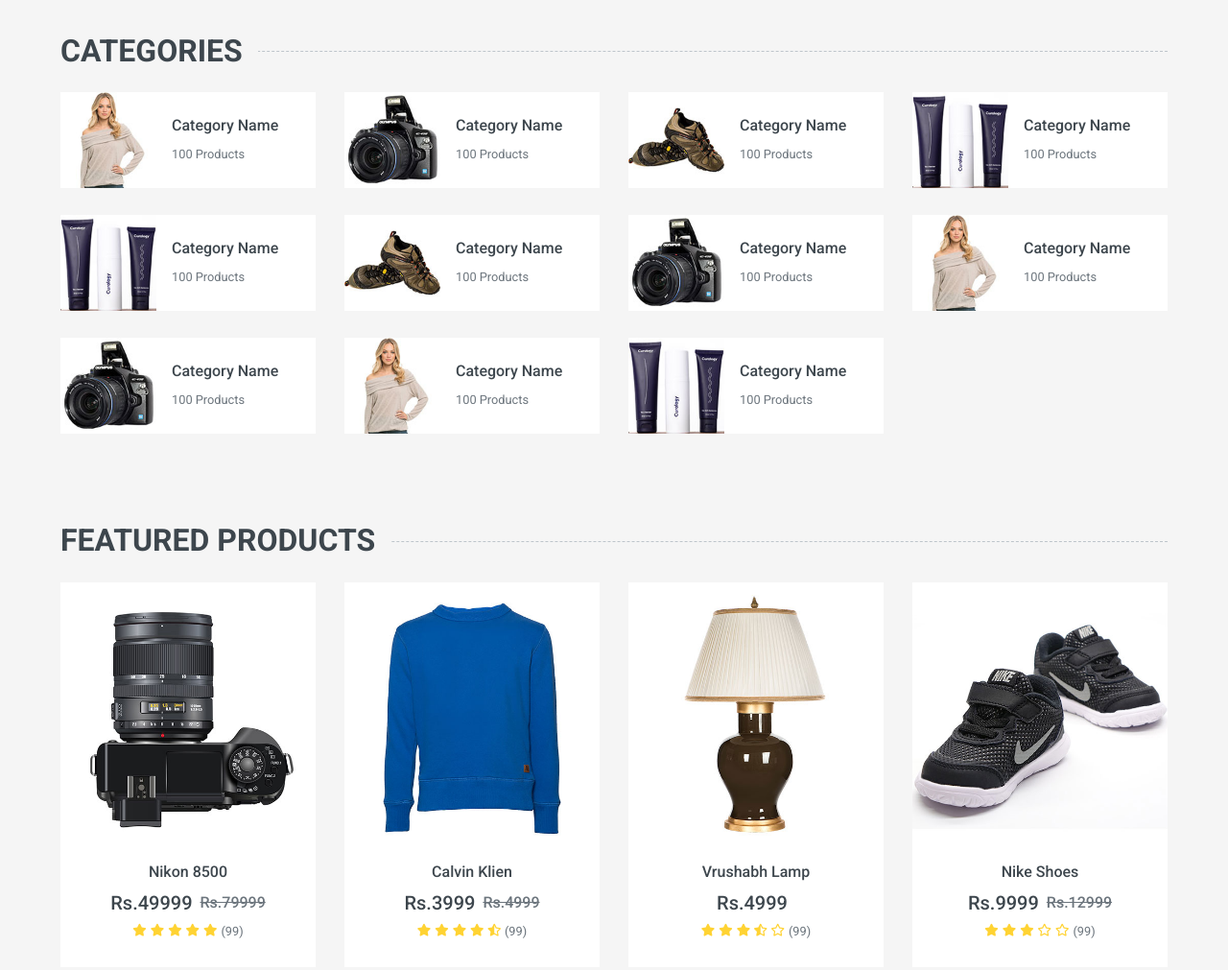
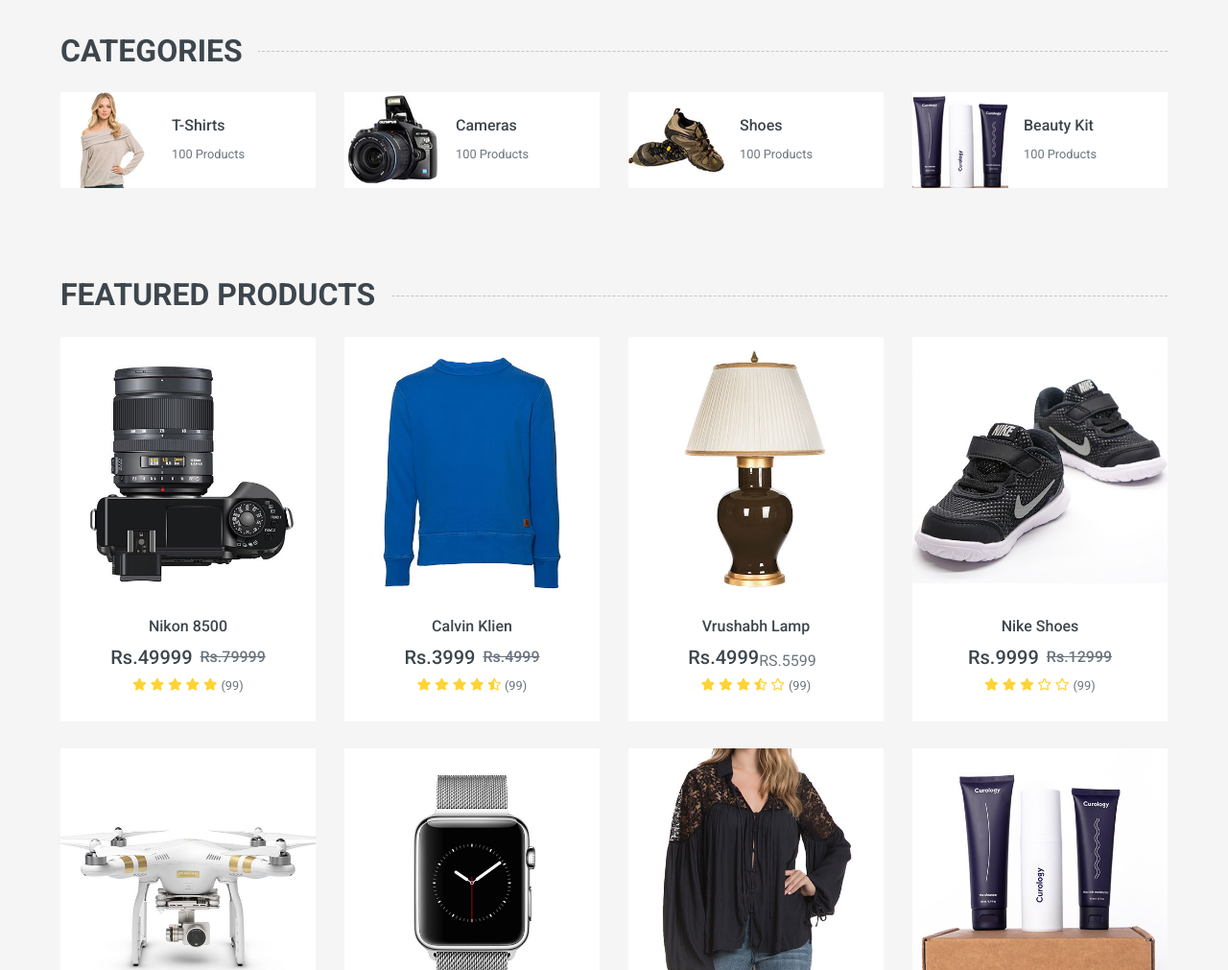
Before and after one commit to Dipsuthar07/fashion, a plain HTML site: page index.html in a window 1280 px wide. Shown: the part 920-1931 px from the top of the page at 96% size. Drawn offline with nearby package versions, Linux system fonts and the light colour scheme.

Commit message:
index.html

```diff
--- a/index.html
+++ b/index.html
@@ -286,7 +286,7 @@
                             <img class="img-fluid" src="img/cat-1.jpg" alt="">
                         </div>
                         <div class="flex-fill pl-3">
-                            <h6>Category Name</h6>
+                            <h6>T-Shirts</h6>
                             <small class="text-body">100 Products</small>
                         </div>
                     </div>
@@ -299,7 +299,7 @@
                             <img class="img-fluid" src="img/cat-2.jpg" alt="">
                         </div>
                         <div class="flex-fill pl-3">
-                            <h6>Category Name</h6>
+                            <h6>Cameras</h6>
                             <small class="text-body">100 Products</small>
                         </div>
                     </div>
@@ -312,7 +312,7 @@
                             <img class="img-fluid" src="img/cat-3.jpg" alt="">
                         </div>
                         <div class="flex-fill pl-3">
-                            <h6>Category Name</h6>
+                            <h6>Shoes</h6>
                             <small class="text-body">100 Products</small>
                         </div>
                     </div>
@@ -325,103 +325,13 @@
                             <img class="img-fluid" src="img/cat-4.jpg" alt="">
                         </div>
                         <div class="flex-fill pl-3">
-                            <h6>Category Name</h6>
+                            <h6>Beauty Kit</h6>
                             <small class="text-body">100 Products</small>
                         </div>
                     </div>
                 </a>
             </div>
-            <div class="col-lg-3 col-md-4 col-sm-6 pb-1">
-                <a class="text-decoration-none" href="">
-                    <div class="cat-item img-zoom d-flex align-items-center mb-4">
-                        <div class="overflow-hidden" style="width: 100px; height: 100px;">
-                            <img class="img-fluid" src="img/cat-4.jpg" alt="">
-                        </div>
-                        <div class="flex-fill pl-3">
-                            <h6>Category Name</h6>
-                            <small class="text-body">100 Products</small>
-                        </div>
-                    </div>
-                </a>
-            </div>
-            <div class="col-lg-3 col-md-4 col-sm-6 pb-1">
-                <a class="text-decoration-none" href="">
-                    <div class="cat-item img-zoom d-flex align-items-center mb-4">
-                        <div class="overflow-hidden" style="width: 100px; height: 100px;">
-                            <img class="img-fluid" src="img/cat-3.jpg" alt="">
-                        </div>
-                        <div class="flex-fill pl-3">
-                            <h6>Category Name</h6>
-                            <small class="text-body">100 Products</small>
-                        </div>
-                    </div>
-                </a>
-            </div>
-            <div class="col-lg-3 col-md-4 col-sm-6 pb-1">
-                <a class="text-decoration-none" href="">
-                    <div class="cat-item img-zoom d-flex align-items-center mb-4">
-                        <div class="overflow-hidden" style="width: 100px; height: 100px;">
-                            <img class="img-fluid" src="img/cat-2.jpg" alt="">
-                        </div>
-                        <div class="flex-fill pl-3">
-                            <h6>Category Name</h6>
-                            <small class="text-body">100 Products</small>
-                        </div>
-                    </div>
-                </a>
-            </div>
-            <div class="col-lg-3 col-md-4 col-sm-6 pb-1">
-                <a class="text-decoration-none" href="">
-                    <div class="cat-item img-zoom d-flex align-items-center mb-4">
-                        <div class="overflow-hidden" style="width: 100px; height: 100px;">
-                            <img class="img-fluid" src="img/cat-1.jpg" alt="">
-                        </div>
-                        <div class="flex-fill pl-3">
-                            <h6>Category Name</h6>
-                            <small class="text-body">100 Products</small>
-                        </div>
-                    </div>
-                </a>
-            </div>
-            <div class="col-lg-3 col-md-4 col-sm-6 pb-1">
-                <a class="text-decoration-none" href="">
-                    <div class="cat-item img-zoom d-flex align-items-center mb-4">
-                        <div class="overflow-hidden" style="width: 100px; height: 100px;">
-                            <img class="img-fluid" src="img/cat-2.jpg" alt="">
-                        </div>
-                        <div class="flex-fill pl-3">
-                            <h6>Category Name</h6>
-                            <small class="text-body">100 Products</small>
-                        </div>
-                    </div>
-                </a>
-            </div>
-            <div class="col-lg-3 col-md-4 col-sm-6 pb-1">
-                <a class="text-decoration-none" href="">
-                    <div class="cat-item img-zoom d-flex align-items-center mb-4">
-                        <div class="overflow-hidden" style="width: 100px; height: 100px;">
-                            <img class="img-fluid" src="img/cat-1.jpg" alt="">
-                        </div>
-                        <div class="flex-fill pl-3">
-                            <h6>Category Name</h6>
-                            <small class="text-body">100 Products</small>
-                        </div>
-                    </div>
-                </a>
-            </div>
-            <div class="col-lg-3 col-md-4 col-sm-6 pb-1">
-                <a class="text-decoration-none" href="">
-                    <div class="cat-item img-zoom d-flex align-items-center mb-4">
-                        <div class="overflow-hidden" style="width: 100px; height: 100px;">
-                            <img class="img-fluid" src="img/cat-4.jpg" alt="">
-                        </div>
-                        <div class="flex-fill pl-3">
-                            <h6>Category Name</h6>
-                            <small class="text-body">100 Products</small>
-                        </div>
-                    </div>
-                </a>
-            </div>
+
 
                     </div>
                 </a>
@@ -504,7 +414,7 @@
                     <div class="text-center py-4">
                         <a class="h6 text-decoration-none text-truncate" href="">Vrushabh Lamp</a>
                         <div class="d-flex align-items-center justify-content-center mt-2">
-                            <h5>Rs.4999</h5><h6 class="text-muted ml-2"><del></del></h6>
+                            <h5>Rs.4999</h5>RS.5599<h6 class="text-muted ml-2"><del></del></h6>
                         </div>
                         <div class="d-flex align-items-center justify-content-center mb-1">
                             <small class="fa fa-star text-primary mr-1"></small>
@@ -729,11 +639,11 @@
     <div class="container-fluid bg-dark text-secondary mt-5 pt-5">
         <div class="row px-xl-5 pt-5">
             <div class="col-lg-4 col-md-12 mb-5 pr-3 pr-xl-5">
-                <h5 class="text-secondary text-uppercase mb-4">Get In Touch</h5>
-                <p class="mb-4">No dolore ipsum accusam no lorem. Invidunt sed clita kasd clita et et dolor sed dolor. Rebum tempor no vero est magna amet no</p>
-                <p class="mb-2"><i class="fa fa-map-marker-alt text-primary mr-3"></i>123 Street, New York, USA</p>
-                <p class="mb-2"><i class="fa fa-envelope text-primary mr-3"></i>info@example.com</p>
-                <p class="mb-0"><i class="fa fa-phone-alt text-primary mr-3"></i>+012 345 67890</p>
+                <h5 class="text-secondary text-uppercase mb-4">Get In Touch With Us!</h5>
+                <p class="mb-4"></p>
+                <p class="mb-2"><i class="fa fa-map-marker-alt text-primary mr-3"></i>12,Sky View,Ahmedabad,INDIA</p>
+                <p class="mb-2"><i class="fa fa-envelope text-primary mr-3"></i>multishop.com</p>
+                <p class="mb-0"><i class="fa fa-phone-alt text-primary mr-3"></i>+91 7984674585</p>
             </div>
             <div class="col-lg-8 col-md-12">
                 <div class="row">
@@ -761,7 +671,7 @@
                     </div>
                     <div class="col-md-4 mb-5">
                         <h5 class="text-secondary text-uppercase mb-4">Newsletter</h5>
-                        <p>Duo stet tempor ipsum sit amet magna ipsum tempor est</p>
+                        <p></p>
                         <form action="">
                             <div class="input-group">
                                 <input type="text" class="form-control" placeholder="Your Email Address">
```
